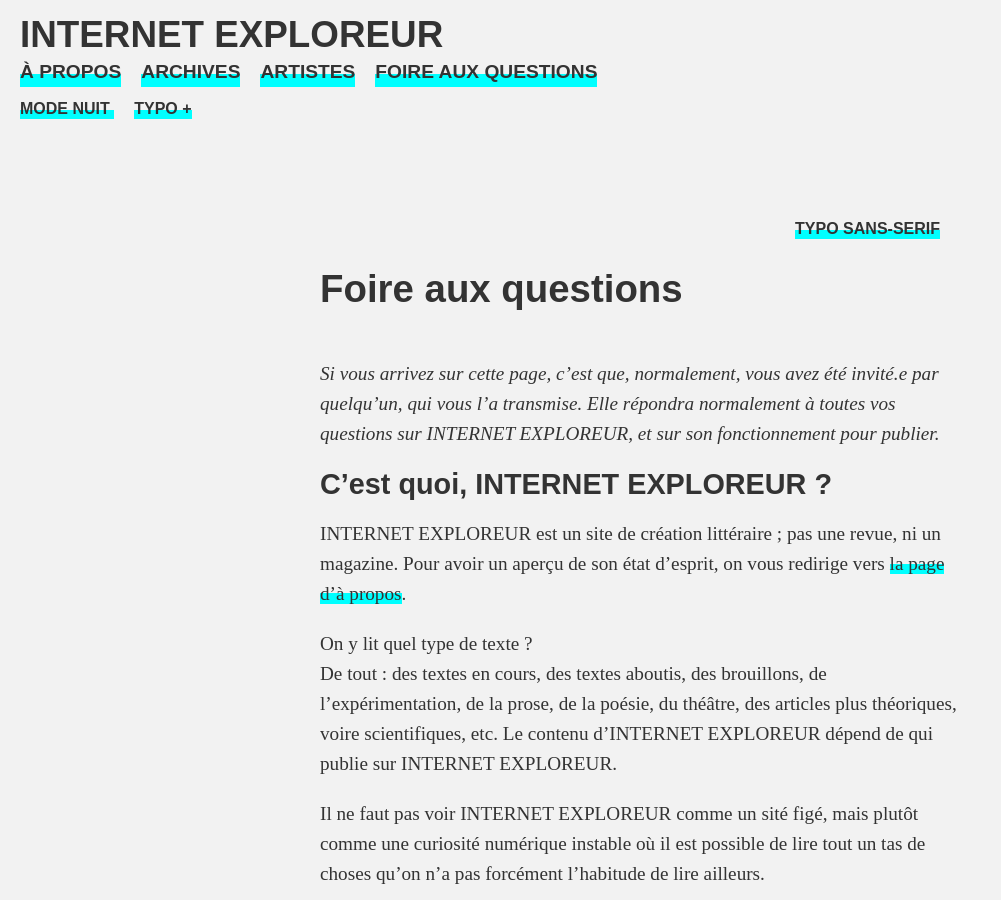
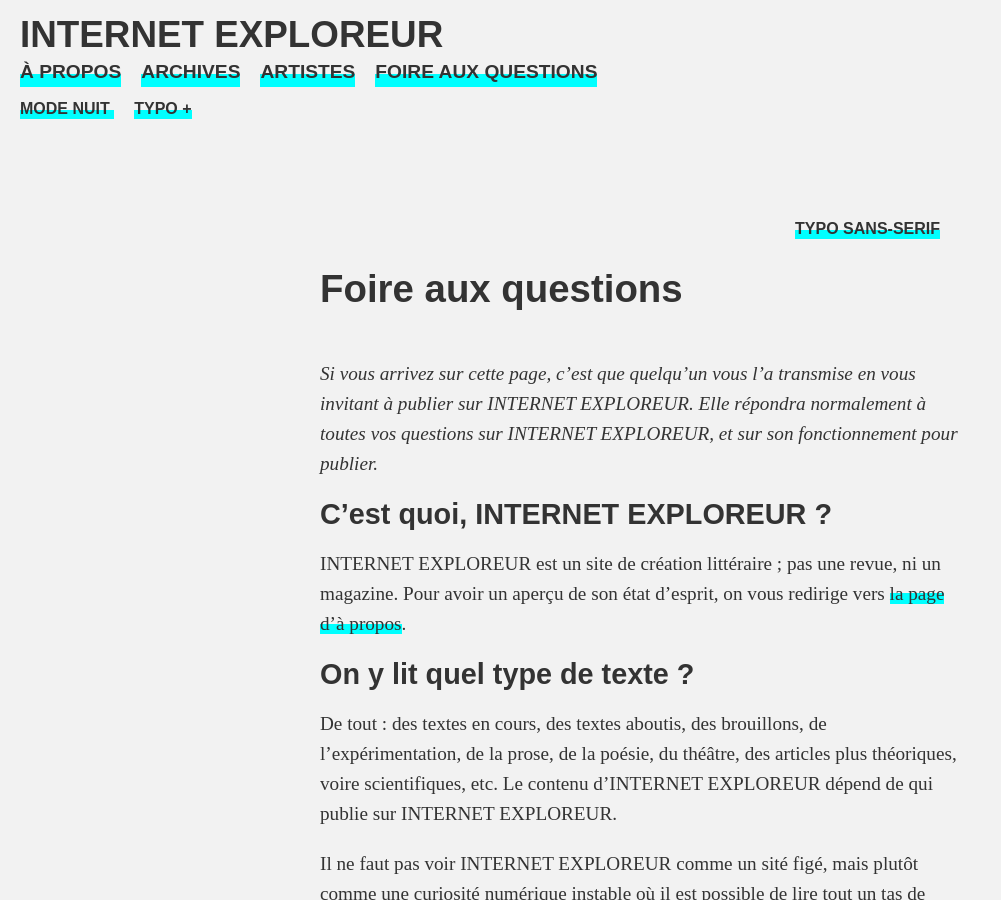
Before and after one commit to PQuod/Maipo, a Jekyll site: the page built from faq.md, in a window 1280 px wide and 900 px high. Shown: the whole window, without its empty margins (0-1001 px from the left). Built offline with Jekyll 4.4.1, drawn with Linux system fonts in a browser that asks for light colours.

Commit message:
Update faq.md

```diff
--- a/faq.md
+++ b/faq.md
@@ -4,44 +4,44 @@ title: Foire aux questions
 permalink: /faq/
 ---
 
-*Si vous arrivez sur cette page, c'est que, normalement, vous avez été invité.e par quelqu'un, qui vous l'a transmise. Elle répondra normalement à toutes vos questions sur INTERNET EXPLOREUR, et sur son fonctionnement pour publier.*
+*Si vous arrivez sur cette page, c'est que quelqu'un vous l'a transmise en vous invitant à publier sur INTERNET EXPLOREUR. Elle répondra normalement à toutes vos questions sur INTERNET EXPLOREUR, et sur son fonctionnement pour publier.*
 
 ## C'est quoi, INTERNET EXPLOREUR ?
 
 INTERNET EXPLOREUR est un site de création littéraire ; pas une revue, ni un magazine. Pour avoir un aperçu de son état d'esprit, on vous redirige vers [la page d'à propos](https://internetexploreur.com/about).
 
-2. On y lit quel type de texte ?
+## On y lit quel type de texte ?
 
 De tout : des textes en cours, des textes aboutis, des brouillons, de l'expérimentation, de la prose, de la poésie, du théâtre, des articles plus théoriques, voire scientifiques, etc. Le contenu d'INTERNET EXPLOREUR dépend de qui publie sur INTERNET EXPLOREUR.
 
 Il ne faut pas voir INTERNET EXPLOREUR comme un sité figé, mais plutôt comme une curiosité numérique instable où il est possible de lire tout un tas de choses qu'on n'a pas forcément l'habitude de lire ailleurs.
 
-3. Qui peut publier sur INTERNET EXPLOREUR ?
+## Qui peut publier sur INTERNET EXPLOREUR ?
 
 Ne peuvent publier sur INTERNET EXPLOREUR que des personnes qui ont été invitées à le faire par des personnes publiant déjà INTERNET EXPLOREUR. Nous n'acceptons pas de textes extérieurs.
 
-4. Quel est le rythme de publication ?
+## Quel est le rythme de publication ?
 
 Il n'y en a pas, car il dépend de chacun et de chacune. Une fois que vous avez accès à INTERNET EXPLOREUR, il dure pour toujours (sauf bannissement pour faute grave), et il vous est donc possible d'envoyer un texte à n'importe quel moment.
 
 Vous pouvez envoyer plusieurs textes par mois aussi bien que vous pouvez n'en envoyer un que tous les six mois.
 
-5. Y a-t-il un comité éditorial ?
+## Y a-t-il un comité éditorial ?
 
 Oui et non. Les textes ne sont ni relus, ni corrigés, ni soumis à validation d'un comité. L'entière responsabilité de ce qui est écrit repose sur l'auteur ou l'autrice.
 
 Cependant, l'équipe fondatrice d'INTERNET EXPLOREUR peut estimer en commun si un texte, pour des motifs injurieux ou discriminants, n'a pas sa place en ligne.
 
-6. Comment envoyer mes textes ?
+## Comment envoyer mes textes ?
 
 Il suffit d'adresser un email à [mail@internetexploreur.com](mail@internetexploreur.com), avec votre texte en pièce jointe en format .DOC, .DOCX ou .TXT. *Surtout, ne jamais nous envoyer de .PDF.*
 
 Nous nous chargeons ensuite de publier les textes en ligne. Si votre texte n'apparaît donc pas aussitôt sur INTERNET EXPLOREUR après avoir envoi, c'est normal, des humains travaillent derrière.
 
-7. Puis-je mettre des images ou des vidéos ?
+## Puis-je mettre des images ou des vidéos ?
 
 Non. INTERNET EXPLOREUR prend le parti de ne proposer que du texte. Vous pouvez cependant, bien sûr, intégrer des liens hypertextes ou des notes de bas de page dans vos textes.
 
-8. Sous quel nom est-ce que j'apparais sur INTERNET EXPLOREUR ?
+## Sous quel nom est-ce que j'apparais sur INTERNET EXPLOREUR ?
 
 Libre à vous de nous communiquer votre PRÉNOM + NOM, ou un pseudonyme.
```
